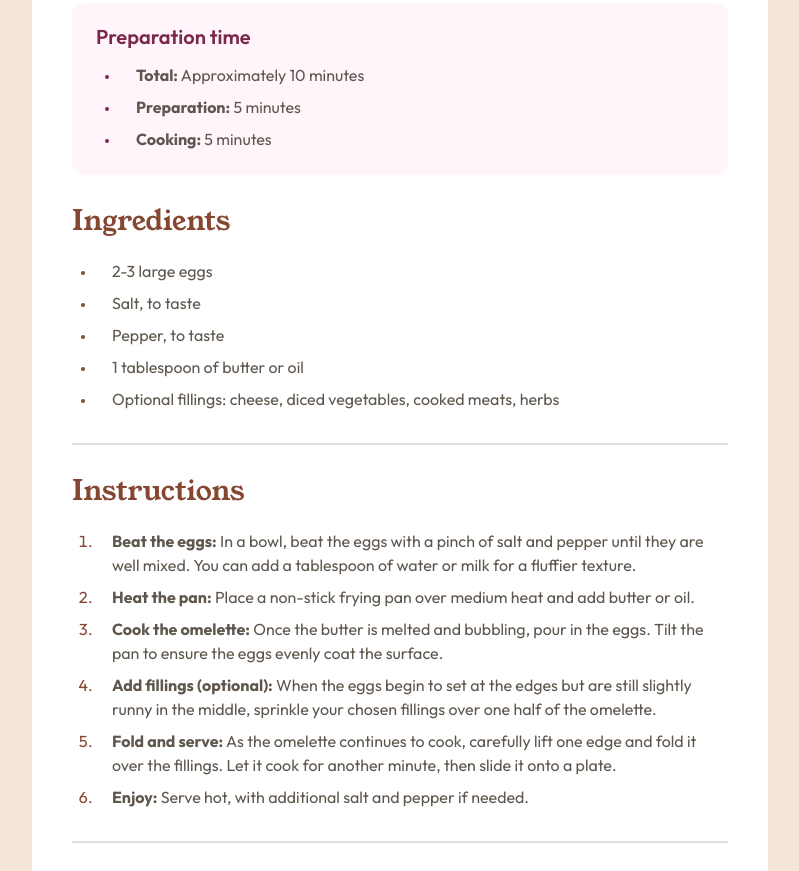
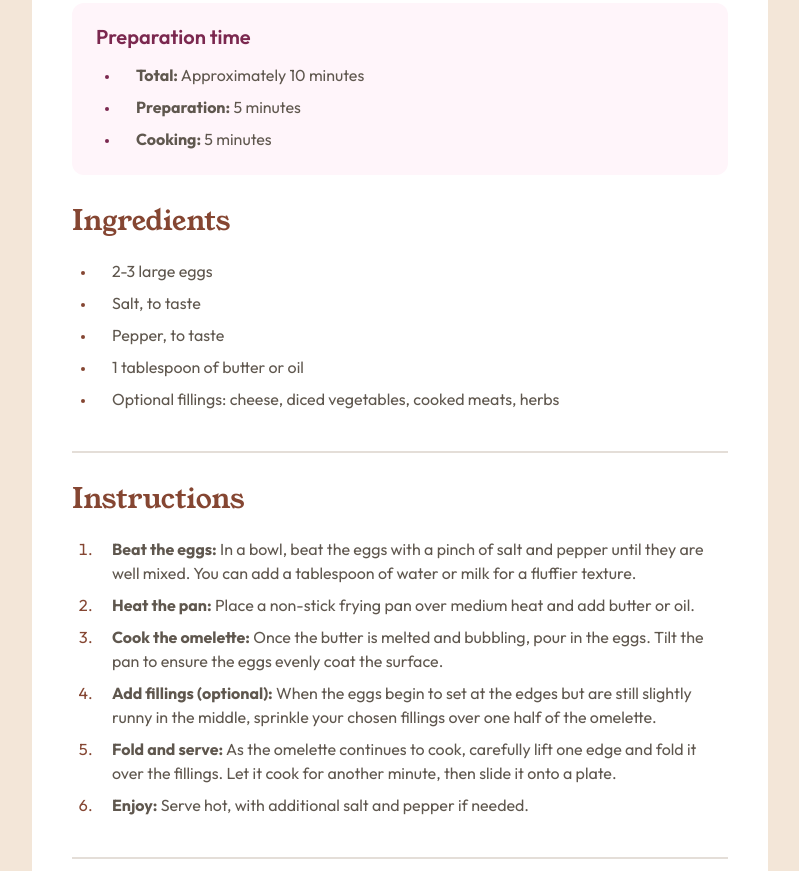
Before and after one commit to Artiqq/recipe-page, a plain HTML site: page index.html in a window 1280 px wide. Shown: the part 649-1520 px from the top of the page, without its empty margins (240-1039 px from the left). Drawn offline with Linux system fonts and the light colour scheme.

Commit message:
Style: flex direct

```diff
--- a/index.html
+++ b/index.html
@@ -21,6 +21,7 @@
           alt="Omelette, salad and meat"
         />
       </div>
+      <div class="container-content">
         <div class="recipe-info">
           <h1>Simple Omelette Recipe</h1>
           <p>
@@ -114,5 +115,6 @@
           </table>
         </div>
       </div>
+    </div>
   </body>
 </html>
--- a/style.css
+++ b/style.css
@@ -39,6 +39,12 @@ body {
   display: flex;
   flex-direction: column;
   flex-wrap: wrap;
+}
+
+.container-content {
+  display: flex;
+  flex-direction: column;
+  gap: 32px;
 }
 
 img {
@@ -108,7 +114,7 @@ ol li span {
   display: flex;
   flex-direction: column;
   gap: 24px;
-  margin-bottom: 2rem;
+  /*margin-bottom: 2rem;*/
 }
 
 .recipe-prep-time {
@@ -118,7 +124,7 @@ ol li span {
   display: flex;
   flex-direction: column;
   gap: 16px;
-  margin-bottom: 2rem;
+  /*margin-bottom: 2rem;*/
 }
 
 .recipe-prep-time ul {
@@ -138,7 +144,7 @@ ol li span {
 }
 
 .recipe-ingredients {
-  margin-bottom: 24px;
+  /*margin-bottom: 24px;*/
 }
 
 .recipe-ingredients ul {
@@ -154,8 +160,8 @@ ol li span {
 }
 
 .recipe-instructions {
-  margin-top: 32px;
-  margin-bottom: 24px;
+  /* margin-top: 32px; */
+  /* margin-bottom: 24px; */
  }
 
 .recipe-instructions ol {
@@ -171,7 +177,7 @@ ol li span {
 }
 
 .recipe-nutri {
-  margin-top: 32px;
+  /* margin-top: 32px; */
 }
 
 .recipe-nutri p {
```
Lines whose indentation alone changed are shown as unchanged.
